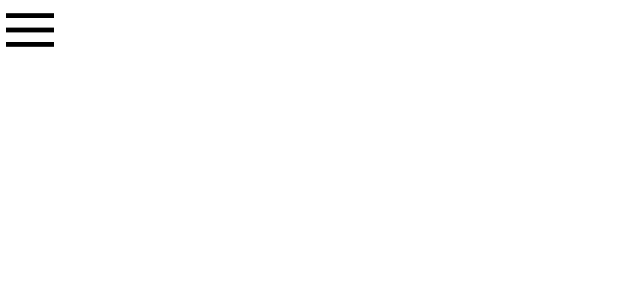
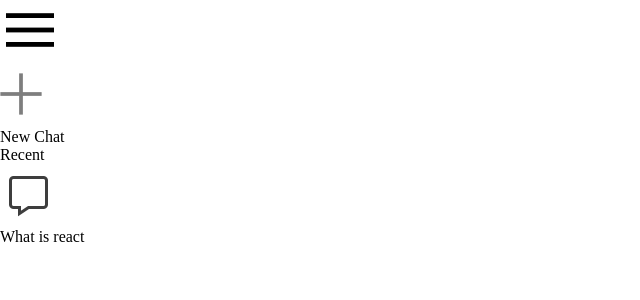
Before and after one commit to Satyam-Nayak/gemini-clone-chatbot, a React (Vite) app: page / in a window 1280 px wide. Shown: the top 300 px of the page, without its empty margins (0-640 px from the left). Built offline with nearby package versions, Linux system fonts and the light colour scheme.

Commit message:
add icons to the webpage

```diff
--- a/src/components/Sidebar/Sidebar.jsx
+++ b/src/components/Sidebar/Sidebar.jsx
@@ -7,6 +7,17 @@ const Sidebar = () => {
     <div className='sidebar'>
       <div className="top">
         <img className='menu' src={assets.menu_icon} alt="" />
+        <div className='new-chat'>
+          <img src={assets.plus_icon} alt="plus-icon" />
+          <p>New Chat</p>
+        </div>
+        <div className="recent">
+          <p className="recent-title">Recent</p>
+          <div className="recent-entry">
+            <img src={assets.message_icon} alt="" />
+            <p>What is react</p>
+          </div>
+        </div>
       </div>
       <div className="bottom">
 
```
